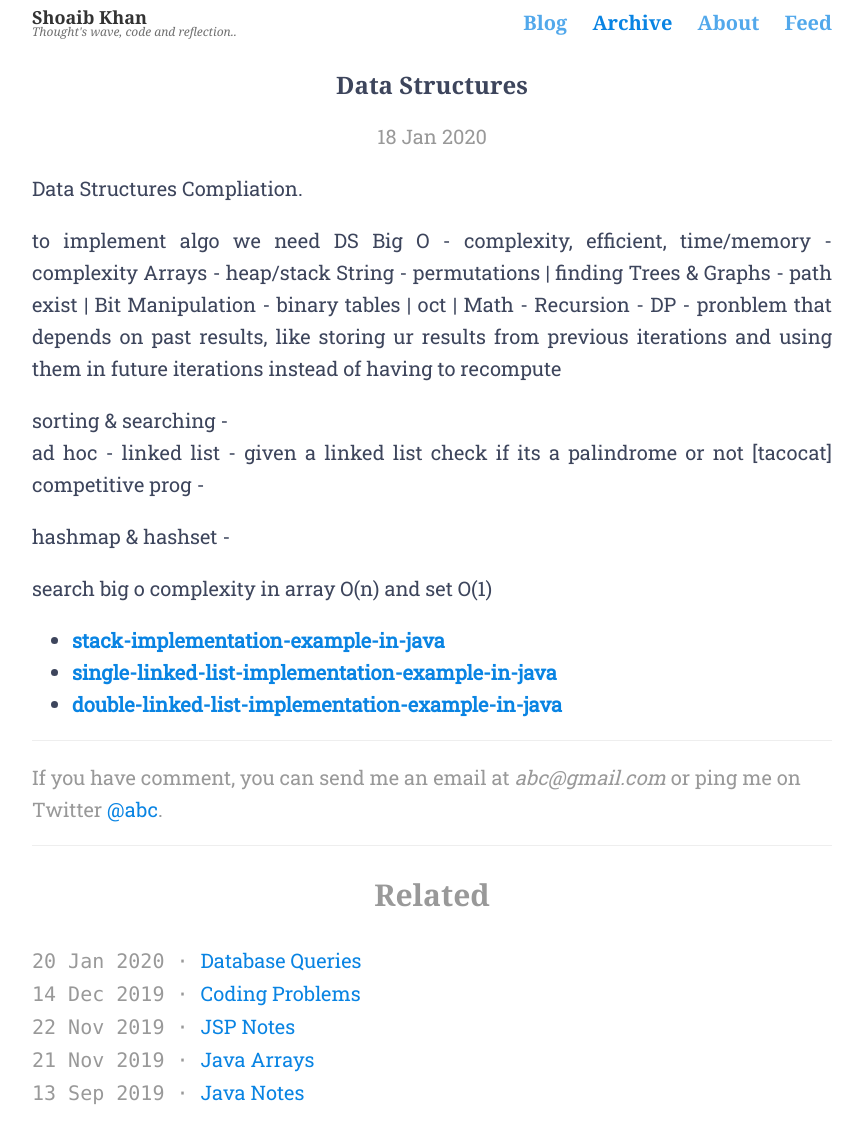
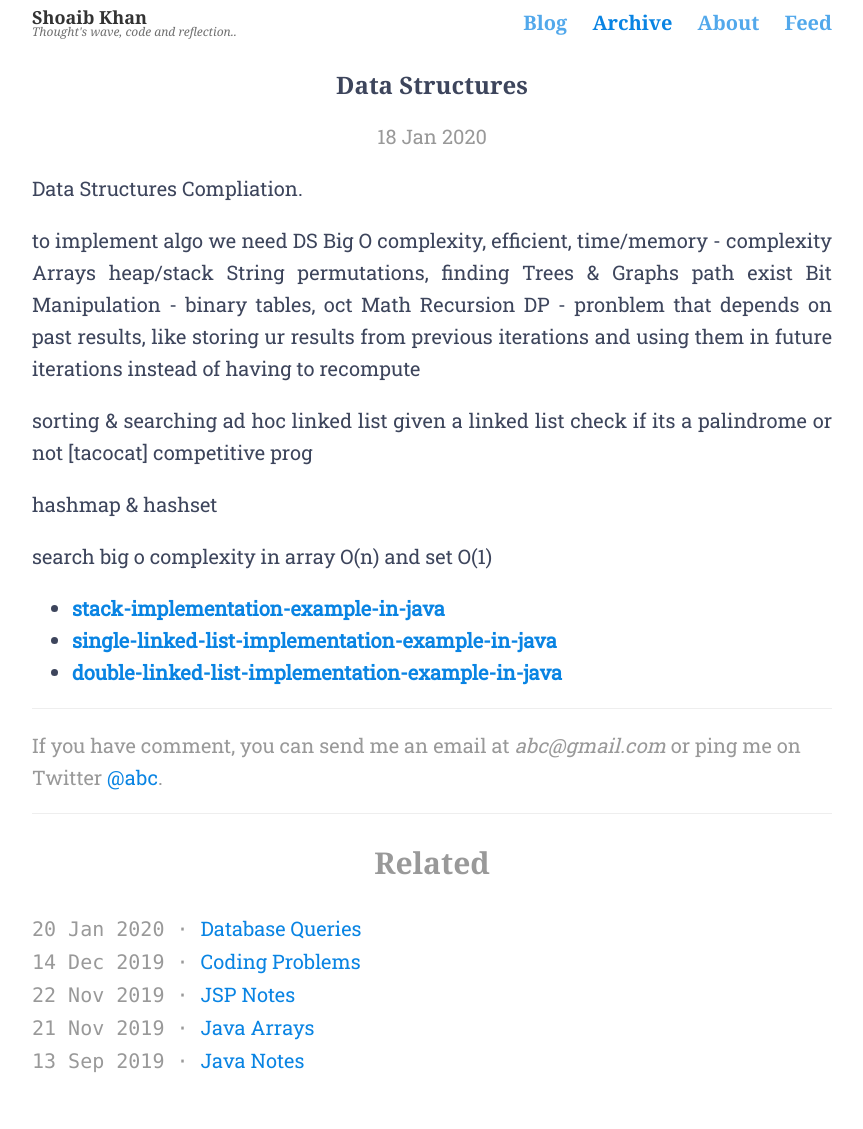
Before and after one commit to shoaibk-dev/shoaibk-dev.github.io, a Jekyll site: the page built from _posts/2020-01-18-Data-Structures.md, in a window 1280 px wide. Shown: the whole page, without its empty margins (208-1071 px from the left). Built offline with Jekyll 4.4.1, drawn with Linux system fonts in a browser that asks for light colours; nearby versions of some CDN libraries; library files that are not in the unit come from our copies; after the commit the page ends 1097 px from its top, so only the background shows below that.

```diff
--- a/_posts/2020-01-18-Data-Structures.md
+++ b/_posts/2020-01-18-Data-Structures.md
@@ -6,21 +6,21 @@ title: Data Structures
 Data Structures Compliation.
 
 to implement algo we need DS
-Big O - complexity, efficient, time/memory - complexity
-Arrays - heap/stack
-String - permutations | finding
-Trees & Graphs - path exist |
-Bit Manipulation - binary tables | oct |
-Math -
-Recursion -
+Big O  complexity, efficient, time/memory - complexity
+Arrays  heap/stack
+String  permutations, finding
+Trees & Graphs  path exist
+Bit Manipulation - binary tables, oct
+Math
+Recursion
 DP - pronblem that depends on past results, like storing ur results from previous iterations and using them in future iterations instead of having to recompute
 
-sorting & searching -
-ad hoc -
-linked list - given a linked list check if its a palindrome or not [tacocat]
-competitive prog -
+sorting & searching
+ad hoc
+linked list  given a linked list check if its a palindrome or not [tacocat]
+competitive prog
 
-hashmap & hashset -
+hashmap & hashset
 
 search big o complexity in array O(n) and set O(1)
 
```
